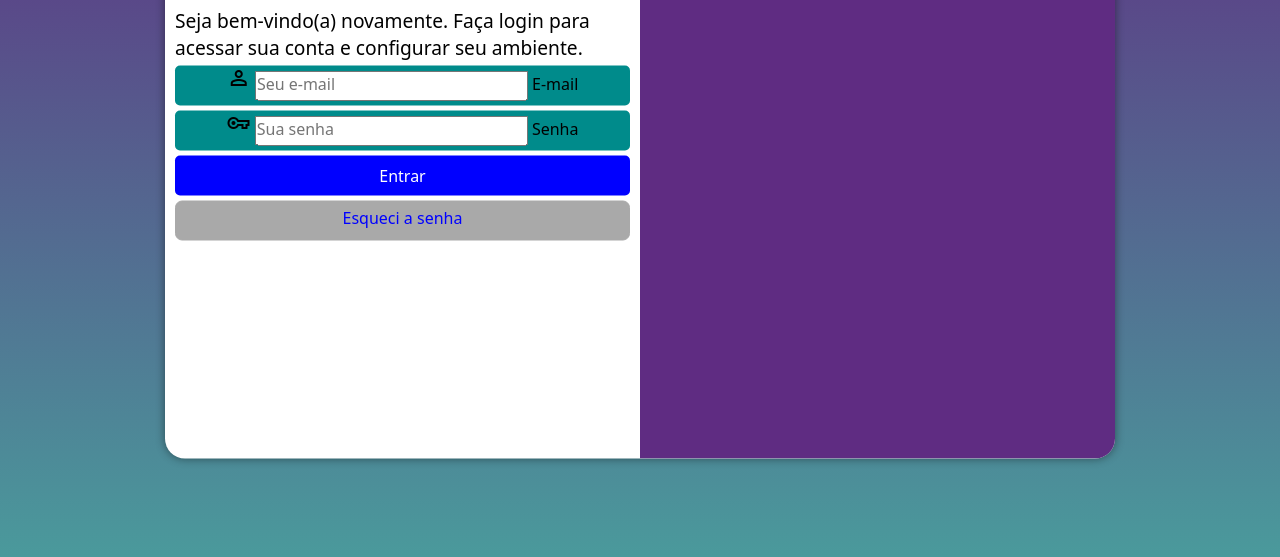
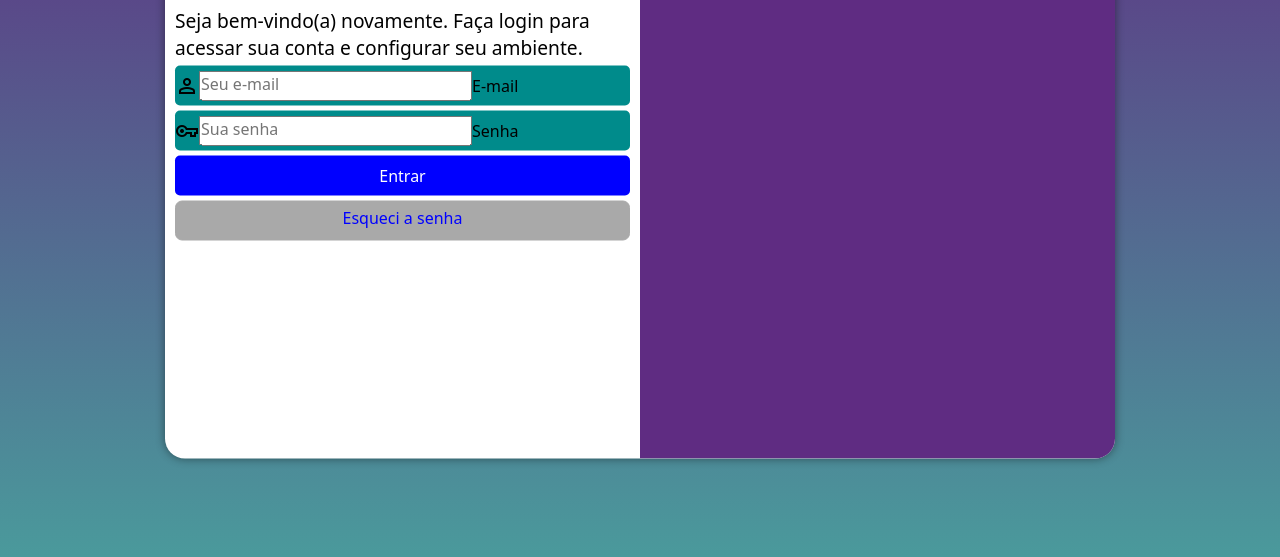
Before and after one commit to ssalespedro/ex29, a plain HTML site: page index.html in a window 1280 px wide. Shown: the part 199-756 px from the top of the page. Drawn offline with nearby package versions, Linux system fonts and the light colour scheme.

Commit message:
positions

```diff
--- a/estilo/style.css
+++ b/estilo/style.css
@@ -71,13 +71,16 @@ div#formulario > p{
 
 form > div.campo{
     background-color: darkcyan;
-    display: block;
+    display: flex;
     width: 100%;
     height: 40px;
     border-radius: 5px;
     margin: 5px 0px;
     text-align: center;
+    align-items: center;
+    position: relative;
 }
+
 
 div#formulario > h1{
     text-align: center;
--- a/index.html
+++ b/index.html
@@ -28,7 +28,7 @@
                     </div>
 
                     <div class="campo">
-                        <span class="material-symbols-outlined">vpn_key</span>
+                        <span class="material-symbols-outlined" id="i">vpn_key</span>
                         <input type="password" name="senha" id="isenha" placeholder="Sua senha" autocomplete="current-password" required minlength="8" maxlength="20">
                         <label for="isenha">Senha</label>
                     </div>
```
